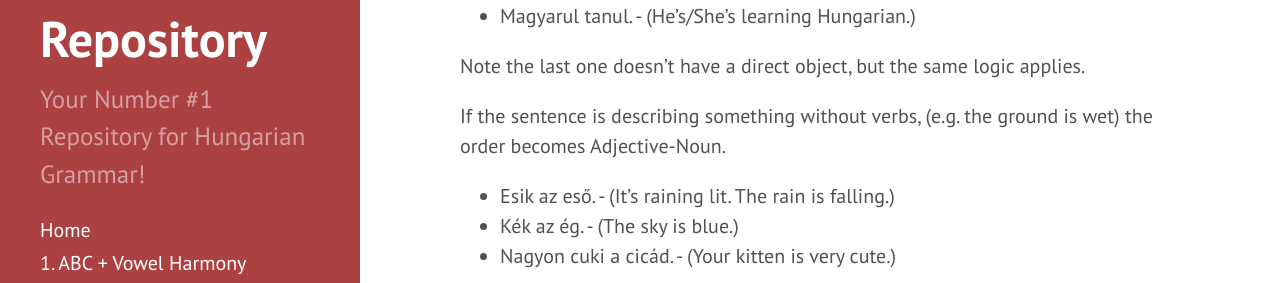
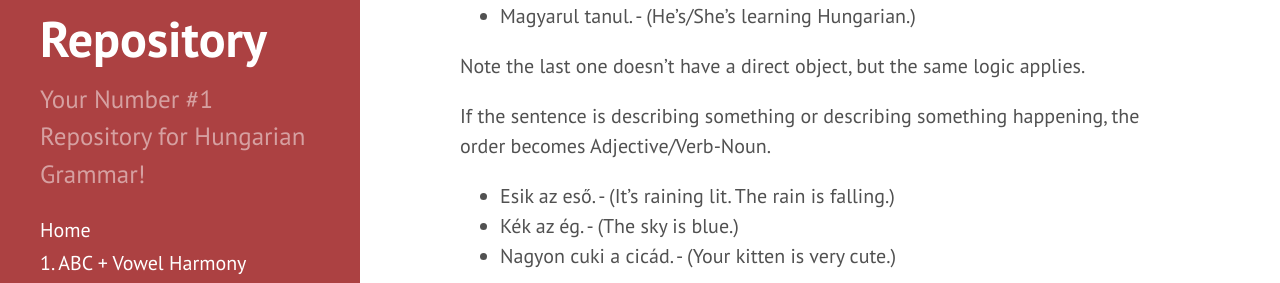
Before and after one commit to Magyartanulas/magyartanulas.github.io, a Jekyll site: the page built from word_order.md, in a window 1280 px wide and 900 px high, scrolled down 894 px. Shown: the part 157-440 px from the top of the window. Built offline with Jekyll 4.4.1, drawn with Linux system fonts in a browser that asks for light colours; comment, search, counter and statistics services are not loaded.

Commit message:
Update word_order.md

```diff
--- a/word_order.md
+++ b/word_order.md
@@ -37,7 +37,7 @@ If there is no article, the order becomes SOV.
 
 Note the last one doesn't have a direct object, but the same logic applies.
 
-If the sentence is describing something without verbs, (e.g. the ground is wet) the order becomes Adjective-Noun.
+If the sentence is describing something or describing something happening, the order becomes Adjective/Verb-Noun.
 
 * Esik az eső. - (It's raining lit. The rain is falling.)
 * Kék az ég. - (The sky is blue.)
```
